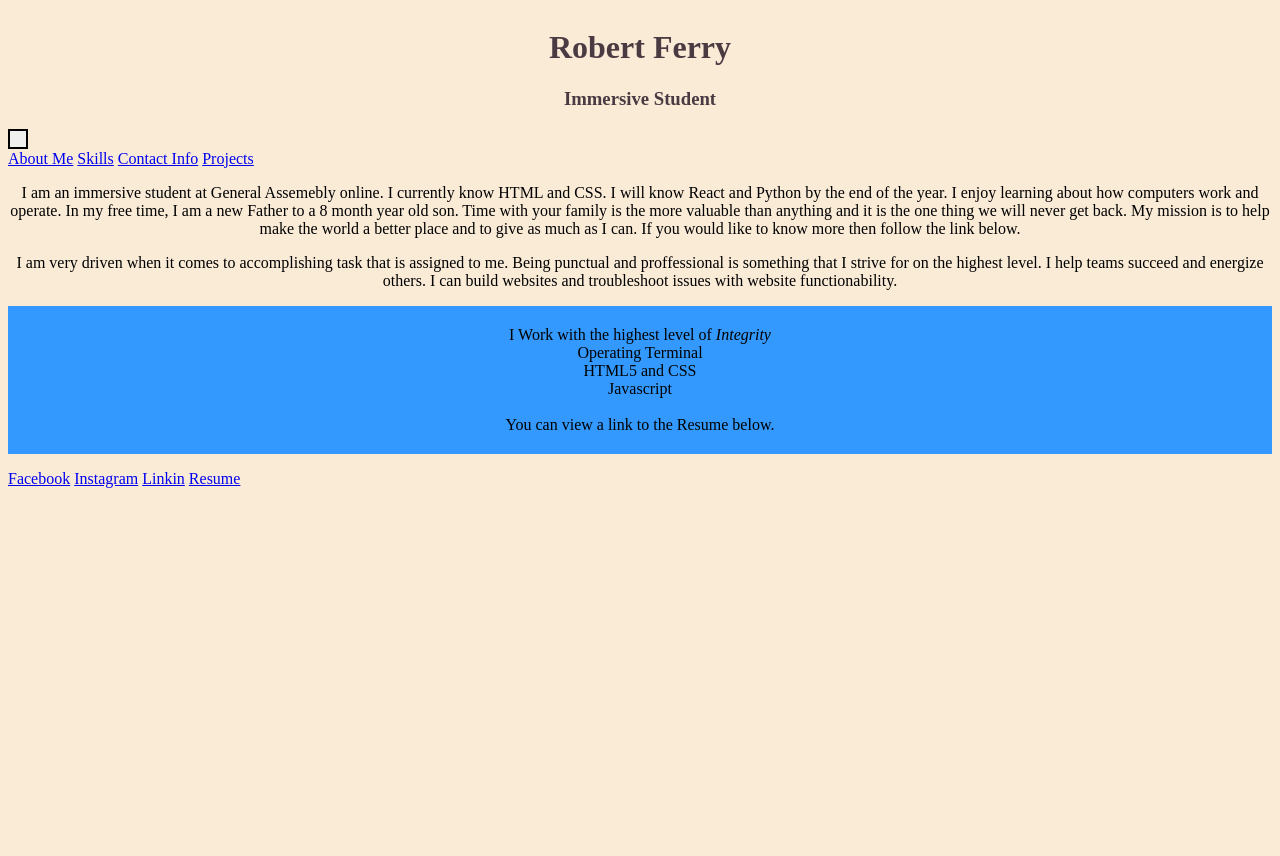
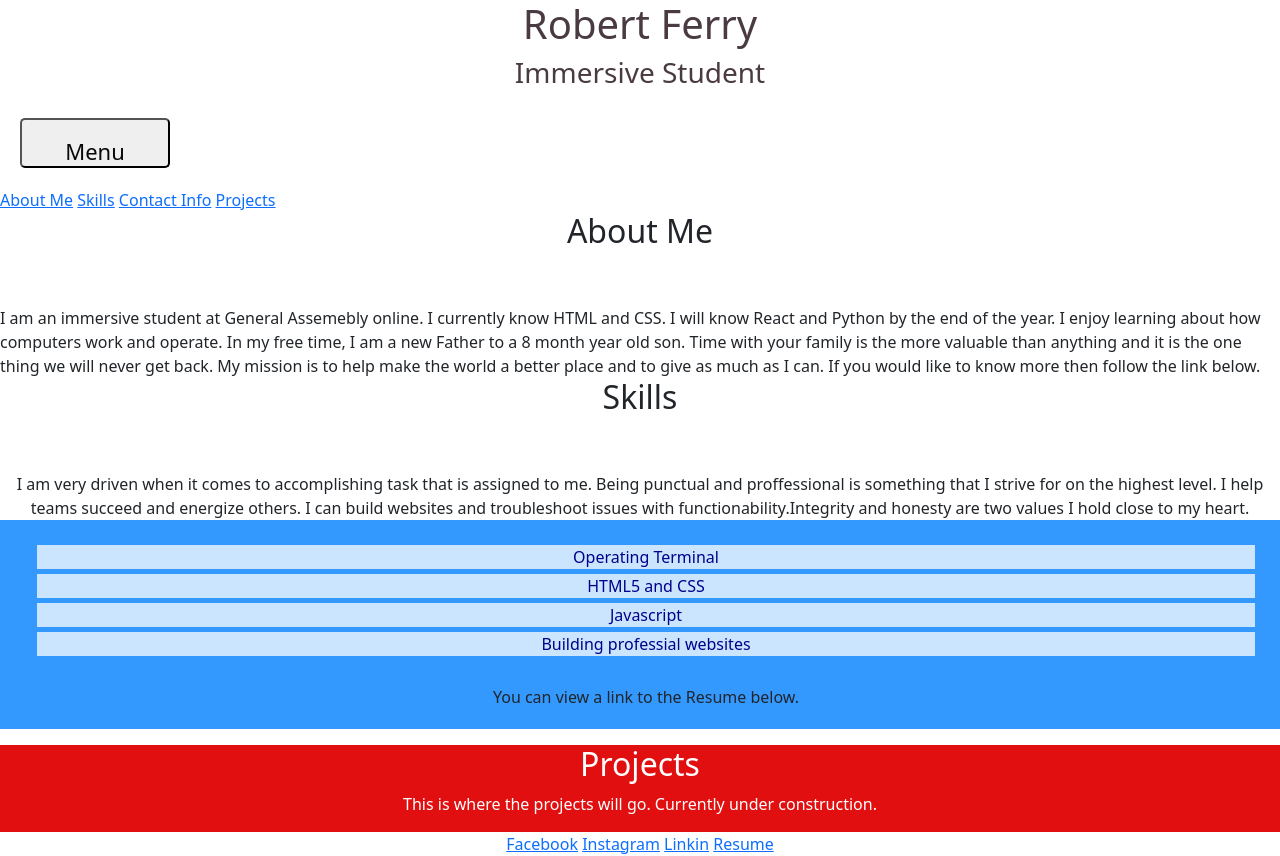
Before and after one commit to robertferry/robertferry.github.io, a plain HTML site: page index.html in a window 1280 px wide. Before the commit the page ends 816 px from the top, so only its background shows below. Drawn offline with nearby package versions, Linux system fonts and the light colour scheme.

Commit message:
im not good at this yet

```diff
--- a/index.html
+++ b/index.html
@@ -5,6 +5,8 @@
     <meta http-equiv="X-UA-Compatible" content="IE=edge">
     <meta name="viewport" content="width=device-width, initial-scale=1.0">
     <link rel="stylesheet" type="text/css" href="style.css">
+    <link href="https://cdn.jsdelivr.net/npm/bootstrap@5.0.2/dist/css/bootstrap.min.css" rel="stylesheet">
+<script src="https://cdn.jsdelivr.net/npm/bootstrap@5.0.2/dist/js/bootstrap.bundle.min.js"></script>
 
     <title>Robert Ferry's exciting Portfolio</title>
 </head>
@@ -17,7 +19,7 @@
     <!-- This is where the dropdown button is located
     Should of created another branch before experimenting lol -->
     <div class="mainMenu">
-      <button class="magicButton" class="custom-btn"></button>
+      <button class="magicButton" class="custom-btn">Menu</button>
       <div class="dropdown-content">
         <a href="#">About Me</a>
         <a href="#">Skills</a>
@@ -26,33 +28,38 @@
       </div>
     </div>
 
-    <p>I am an immersive student at General Assemebly online. I currently know HTML and
+    <aboutme>
+      <h2>About Me</h2>
+      <br><br>
+      I am an immersive student at General Assemebly online. I currently know HTML and
       CSS. I will know React and Python by the end of the year. I enjoy learning about how
       computers work and operate. In my free time, I am a new Father to a 8 month year old son.
       Time with your family is the more valuable than anything and it is the one thing we
       will never get back. My mission is to help make the world a better place and to give
       as much as I can. If you would like to know more then follow the link below.
-
-    </p>
+    </aboutme>
 
     <skills>
+      <h2>Skills</h2>
+      <br><br>
       I am very driven when it comes to accomplishing task that is assigned to me. Being
       punctual and proffessional is something that I strive for on the highest level. I help
       teams succeed and energize others. I can build websites and troubleshoot issues with
-      website functionability.
+      functionability.Integrity and honesty are two values I hold close to my heart.
       <ul>
-        <li>I Work with the highest level of <em>Integrity</em></li>
         <li>Operating Terminal</li>
         <li>HTML5 and CSS</li>
         <li>Javascript</li>
+        <li>Building professial websites</li>
         <br>
         You can view a link to the Resume below.
       </ul>
-
     </skills>
 
-
-
+    <projects>
+      <h2>Projects</h2>
+      <p>This is where the projects will go. Currently under construction.</p>
+    </projects>
     <footer>
         <a href="link to Facebook">Facebook</a>
         <a href="link to Instagram">Instagram</a>
--- a/style.css
+++ b/style.css
@@ -9,14 +9,29 @@ h1 {
     text-align: center;
     font-size: 200%
 }
+h2 {
+  text-align: center;
+}
 h3 {
     text-align: center;
     color: #4a3a42;
 }
 .magicButton {
-  height: 20px;
-  width: 20px;
-  border: 2px solid black;
+  height: 50px;
+  width: 150px;
+  border-radius: 5px;
+  padding: 15px 25px;
+  font-size: 22px;
+  text-decoration: none;
+  margin: 20px;
+  color: rgb(9, 8, 8);
+  position: relative;
+  display: inline-block;
+}
+.magicButton:active {
+  transform: translate(0px, 5px);
+  -webkit-transform: translate(0px, 5px);
+  box-shadow: 0px 1px 0px 0px;
 }
 .mainMenu {
   position: relative;
@@ -24,6 +39,8 @@ h3 {
 }
 p {
   text-align: center;
+
+
 }
 skills {
 background-color: FCA310;
@@ -33,13 +50,18 @@ ul {
   background: #3399ff;
   padding: 20px;
   list-style-type: none;
+}
   ul li {
     background: #cce5ff;
     color: darkblue;
     margin: 5px;
-
-
+  }
+  projects {
+    background-color: rgb(225, 15, 15);
+    color: white;
+  }
 footer {
   margin-top: auto;
   text-align: center;
+  justify-content: center;
 }
```
